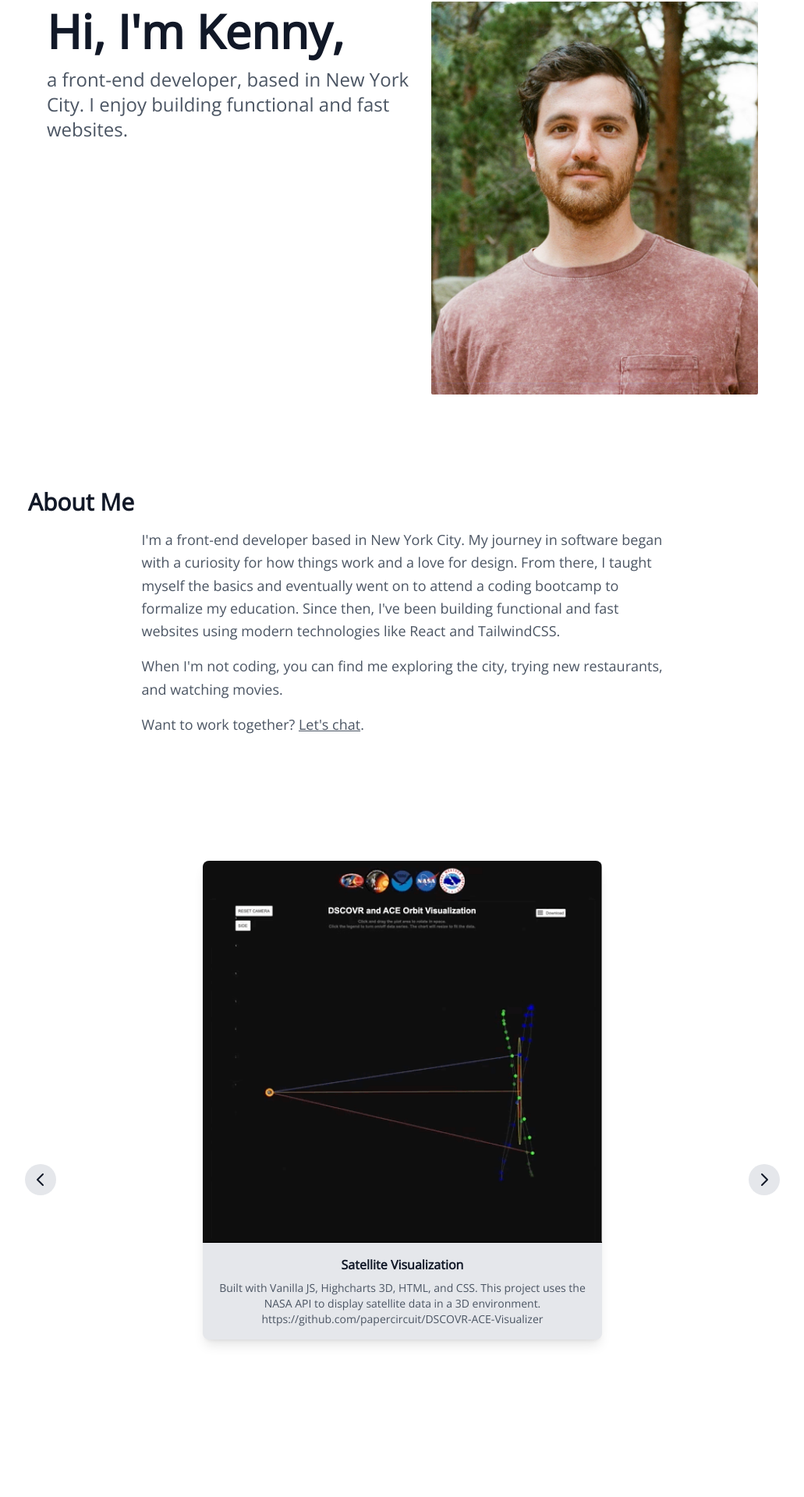
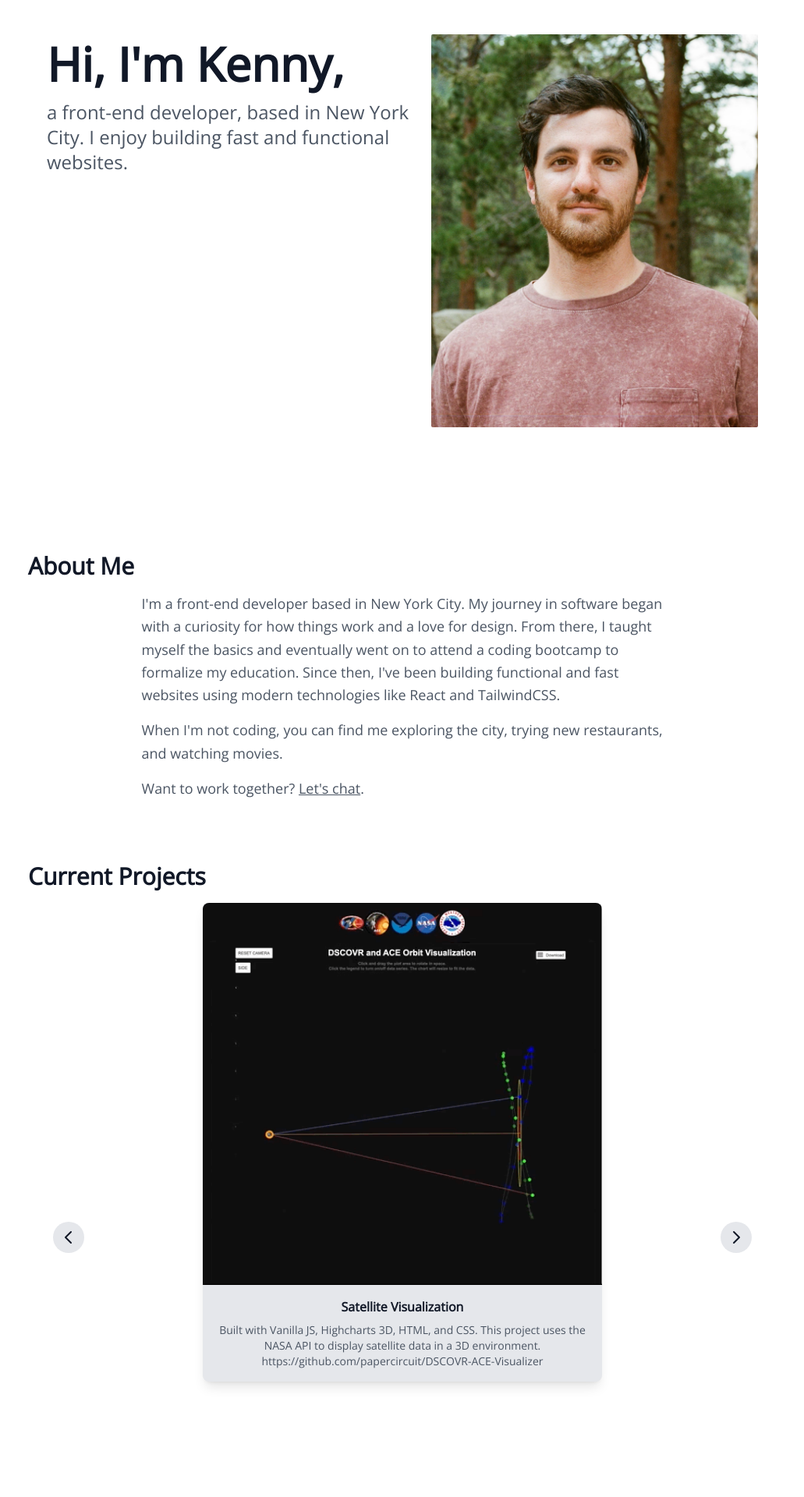
Before and after one commit to papercircuit/simple-portfolio, a React (Create React App) app: page / in a window 1280 px wide. Shown: the part 150-2070 px from the top of the page at 78% size, without its empty margins (124-1155 px from the left). Built offline with nearby package versions, Linux system fonts and the light colour scheme; no server answers.

Commit message:
Styling, border bottom to nav

```diff
--- a/src/components/About.js
+++ b/src/components/About.js
@@ -31,7 +31,7 @@ const About = () => {
   };
 
   return (
-    <section className="max-w-screen-lg mx-auto px-4 pb-40 pt-20">
+    <section id="about" className="max-w-screen-lg mx-auto px-4 pb-20 pt-20">
       <div className="text-left">
         <motion.h2
           className="text-3xl font-bold text-gray-900 dark:text-white mb-4"
--- a/src/components/DarkModeToggle.js
+++ b/src/components/DarkModeToggle.js
@@ -4,7 +4,7 @@ const DarkModeToggle = ({ isDarkMode, toggleDarkMode }) => {
   return (
     <button
       onClick={toggleDarkMode}
-      className="flex items-center justify-center w-10 h-10 rounded-full border border-gray-400 focus:outline-none"
+      className="flex items-center align-middle justify-center w-10 h-10 rounded-full border border-gray-400 focus:outline-none mt-4 "
     >
       <motion.svg
         width="24"
--- a/src/components/Hero.js
+++ b/src/components/Hero.js
@@ -2,7 +2,6 @@ import React from "react";
 import { motion } from "framer-motion";
 import "tailwindcss/tailwind.css";
 import Avatar from "../assets/kenny.jpeg";
-
 
 const Hero = () => {
   const emphasisVariants = {
@@ -20,8 +19,18 @@ const Hero = () => {
     },
   };
 
+  const shakeVariants = {
+    hover: {
+      x: [0, -3, 3, -3, 3, 0],
+      transition: {
+        duration: 0.3,
+        ease: "easeInOut",
+      },
+    },
+  };
+
   return (
-    <div className="px-10 py-40 relative flex flex-col md:flex-row md:py-10 justify-between">
+    <div className="px-10 py-0 relative flex flex-col md:flex-row md:py-20 justify-between">
       <div className="mt-14 md:mt-2 relative">
         <motion.h1
           className="text-4xl md:text-6xl font-bold text-gray-900 dark:text-white leading-tight"
@@ -70,7 +79,7 @@ const Hero = () => {
             variants={emphasisVariants}
             whileHover="hover"
           >
-            functional and fast websites.
+            fast and functional websites.
           </motion.span>{" "}
         </motion.p>
       </div>
--- a/src/components/Nav.js
+++ b/src/components/Nav.js
@@ -10,7 +10,10 @@ const Nav = ({ darkMode, toggleDarkMode }) => {
   };
 
   return (
-    <div className="max-w-screen-lg w-full px-4 mx-auto">
+    <div
+      className="max-w-screen-lg w-full px-4 mx-auto border-b-2 dark:border-b-2 border-gray-700 dark:border-gray-300
+    "
+    >
       <div className="flex flex-col md:flex-row justify-between items-center py-4">
         <div className="text-center mb-4 md:mb-0">
           <Logo darkMode={darkMode} />
@@ -38,16 +41,13 @@ const Nav = ({ darkMode, toggleDarkMode }) => {
         </div>
 
         <div className="w-full flex justify-center md:hidden">
-          <button
-            className="focus:outline-none"
-            onClick={toggleMobileMenu}
-          >
-            <span className="block w-[44vw] h-0.5 bg-gray-500 dark:bg-gray-300"></span>
-            <span className="block w-[42vw] h-0.5 bg-gray-500 dark:bg-gray-300 mt-1.5"></span>
-            <span className="block w-[40vw] h-0.5 bg-gray-500 dark:bg-gray-300 mt-1.5"></span>
+          <button className="focus:outline-none" onClick={toggleMobileMenu}>
+            <span className="block w-[24vw] h-0.5 bg-gray-500 dark:bg-gray-300"></span>
+            <span className="block w-[22vw] h-0.5 bg-gray-500 dark:bg-gray-300 mt-1.5"></span>
+            <span className="block w-[20vw] h-0.5 bg-gray-500 dark:bg-gray-300 mt-1.5"></span>
           </button>
         </div>
-        <div className="mt-10">
+        <div>
           <DarkModeToggle darkMode={darkMode} toggleDarkMode={toggleDarkMode} />
         </div>
       </div>
@@ -72,7 +72,6 @@ const Nav = ({ darkMode, toggleDarkMode }) => {
           >
             Contact
           </a>
-
         </div>
       )}
     </div>
--- a/src/components/Projects.js
+++ b/src/components/Projects.js
@@ -1,26 +1,98 @@
 import { data } from "../data";
 import { motion } from "framer-motion";
-import { Carousel } from 'react-responsive-carousel';
-import 'react-responsive-carousel/lib/styles/carousel.min.css';
+import { Carousel } from "react-responsive-carousel";
+import "react-responsive-carousel/lib/styles/carousel.min.css";
 
 const Projects = () => {
+  const textVariants = {
+    initial: {
+      opacity: 0,
+      y: 50,
+    },
+    animate: {
+      opacity: 1,
+      y: 0,
+      transition: {
+        duration: 0.5,
+        ease: "easeInOut",
+        delay: 0.2,
+      },
+    },
+  };
   return (
-    <div id="projects">
-    <Carousel showArrows={true} showStatus={false} showIndicators={false} showThumbs={false} infiniteLoop={true} autoPlay={false} interval={5000} transitionTime={200} stopOnHover={true} swipeable={true} emulateTouch={true} useKeyboardArrows={true} renderArrowPrev={(onClickHandler, hasPrev, label) => hasPrev && (
-      <button type="button" onClick={onClickHandler} title={label} className="absolute left-8 top-1/2 transform -translate-y-1/2 -translate-x-1/2 z-10 w-10 h-10 bg-gray-200 dark:bg-gray-700 rounded-full flex items-center justify-center">
-        <svg className="w-6 h-6 text-gray-900 dark:text-white" fill="none" stroke="currentColor" viewBox="0 0 24 24" xmlns="http://www.w3.org/2000/svg">
-          <path strokeLinecap="round" strokeLinejoin="round" strokeWidth="2" d="M15 19l-7-7 7-7"></path>
+    <div id="projects" className="max-w-screen-lg px-4">
+      <motion.h2
+        className="text-3xl font-bold text-gray-900 dark:text-white mb-4"
+        variants={textVariants}
+        initial="initial"
+        animate="animate"
+      >
+        Current Projects
+      </motion.h2>
+      <Carousel
+        showArrows={true}
+        showStatus={false}
+        showIndicators={false}
+        showThumbs={false}
+        infiniteLoop={true}
+        autoPlay={false}
+        interval={5000}
+        transitionTime={200}
+        stopOnHover={true}
+        swipeable={true}
+        emulateTouch={true}
+        useKeyboardArrows={true}
+        renderArrowPrev={(onClickHandler, hasPrev, label) =>
+          hasPrev && (
+            <button
+              type="button"
+              onClick={onClickHandler}
+              title={label}
+              className="absolute left-8 top-1/2 transform z-10 w-10 h-10 bg-gray-200 dark:bg-gray-700 rounded-full flex items-center justify-center"
+            >
+              <svg
+                className="w-6 h-6 text-gray-900 dark:text-white"
+                fill="none"
+                stroke="currentColor"
+                viewBox="0 0 24 24"
+                xmlns="http://www.w3.org/2000/svg"
+              >
+                <path
+                  strokeLinecap="round"
+                  strokeLinejoin="round"
+                  strokeWidth="2"
+                  d="M15 19l-7-7 7-7"
+                ></path>
               </svg>
             </button>
-    )}
-      renderArrowNext={(onClickHandler, hasNext, label) => hasNext && (
-        <button type="button" onClick={onClickHandler} title={label} className="absolute right-8 top-1/2 transform -translate-y-1/2 translate-x-1/2 z-10 w-10 h-10 bg-gray-200 dark:bg-gray-700 rounded-full flex items-center justify-center">
-          <svg className="w-6 h-6 text-gray-900 dark:text-white" fill="none" stroke="currentColor" viewBox="0 0 24 24" xmlns="http://www.w3.org/2000/svg">
-            <path strokeLinecap="round" strokeLinejoin="round" strokeWidth="2" d="M9 5l7 7-7 7"></path>
+          )
+        }
+        renderArrowNext={(onClickHandler, hasNext, label) =>
+          hasNext && (
+            <button
+              type="button"
+              onClick={onClickHandler}
+              title={label}
+              className="absolute right-8 top-1/2 transform  z-10 w-10 h-10 bg-gray-200 dark:bg-gray-700 rounded-full flex items-center justify-center"
+            >
+              <svg
+                className="w-6 h-6 text-gray-900 dark:text-white"
+                fill="none"
+                stroke="currentColor"
+                viewBox="0 0 24 24"
+                xmlns="http://www.w3.org/2000/svg"
+              >
+                <path
+                  strokeLinecap="round"
+                  strokeLinejoin="round"
+                  strokeWidth="2"
+                  d="M9 5l7 7-7 7"
+                ></path>
               </svg>
             </button>
-      )}>
-
+          )
+        }
+      >
         {data.map((project) => (
           <motion.div
             className="portfolio-item max-w-lg mx-auto"
@@ -30,8 +102,8 @@ const Projects = () => {
             }}
             whileHover={{ scale: 1.05 }}
             key={project.id}
-
-        ><a href={project.link} target="_blank" rel="noreferrer">
+          >
+            <a href={project.link} target="_blank" rel="noreferrer">
               <div className="bg-gray-200 dark:bg-gray-700 rounded-lg shadow-lg overflow-hidden">
                 <motion.img
                   className="object-cover w-full h-auto"
@@ -86,8 +158,6 @@ const Projects = () => {
         ))}
       </Carousel>
     </div>
-
-
   );
 };
 
--- a/src/index.css
+++ b/src/index.css
@@ -16,3 +16,21 @@
   box-sizing: border-box;
   transition: all 0.3s ease;
 }
+
+body {
+    background: linear-gradient(-45deg, #f8f8f, #dbdbdb, #c0c0c0, #a9a9a9);
+    background-size: 400% 400%;
+    animation: gradient 15s ease infinite;
+}
+
+@keyframes gradient {
+    0% {
+        background-position: 0% 50%;
+    }
+    50% {
+        background-position: 100% 50%;
+    }
+    100% {
+        background-position: 0% 50%;
+    }
+}
```
Also changed, not shown: src/components/Repos.js (+8 -2 lines). Lines whose indentation alone changed are shown as unchanged.
